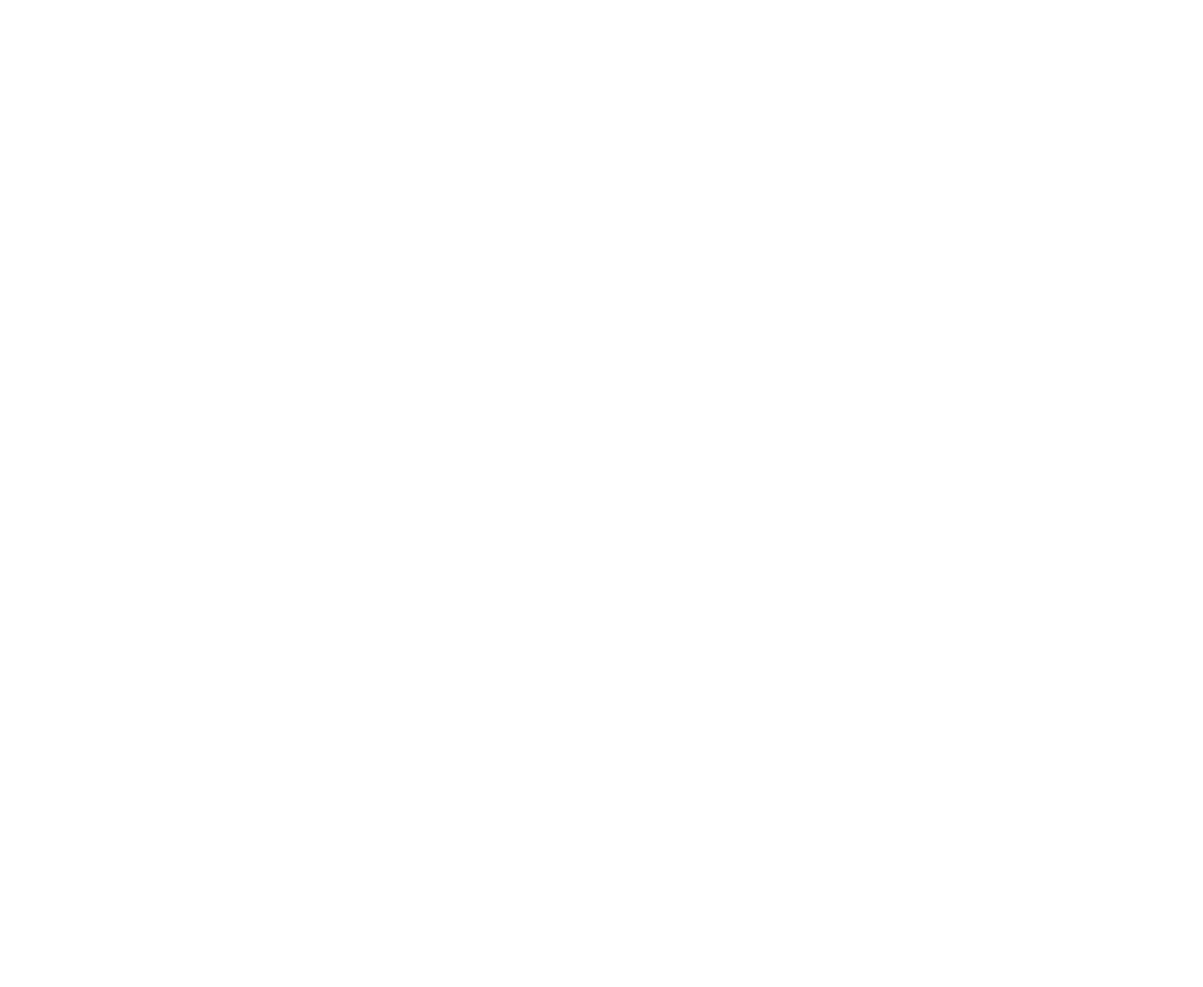
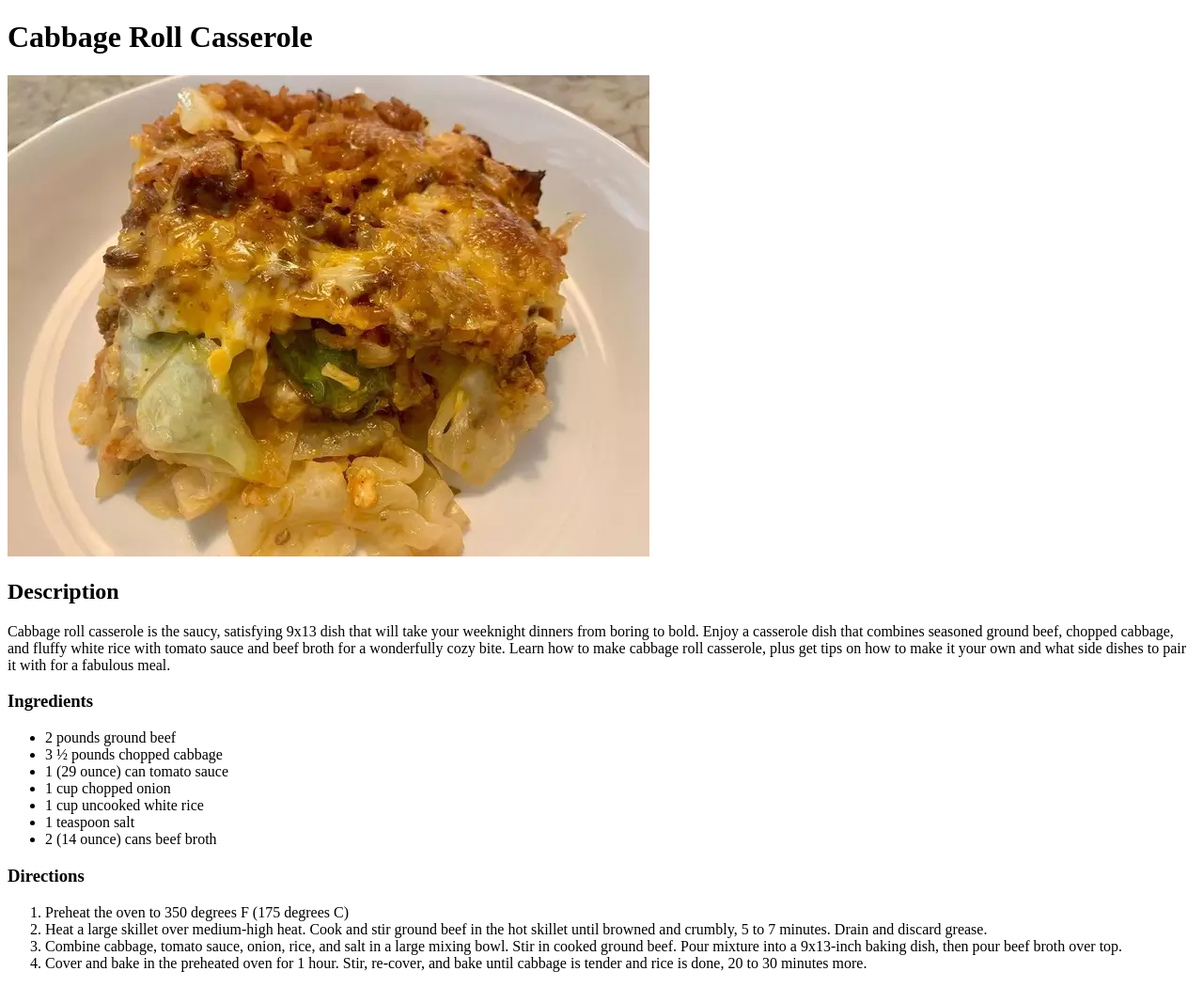
Before and after one commit to Santa002/odin-recipes, a plain HTML site: page recipes/cabbageCasserole.html in a window 1280 px wide. Shown: the whole page at 94% size. Before the commit the page ends 800 px from the top, so only its background shows below. Drawn offline with Linux system fonts and the light colour scheme.

Commit message:
Finished cabbage page and index page

```diff
--- a/recipes/cabbageCasserole.html
+++ b/recipes/cabbageCasserole.html
@@ -0,0 +1,39 @@
+<!DOCTYPE html>
+<html lang="en">
+<head>
+  <meta charset="UTF-8">
+  <meta http-equiv="X-UA-Compatible" content="IE=edge">
+  <meta name="viewport" content="width=device-width, initial-scale=1.0">
+  <title>Cabbage Roll Casserole</title>
+</head>
+<body>
+  <h1>Cabbage Roll Casserole</h1>
+  <img src="../images/cabbageCasserole.webp" alt="Cabbage Roll Casserole">
+  <br>
+  <h2>Description</h2>
+  <p>Cabbage roll casserole is the saucy, satisfying 9x13 dish that will take your weeknight dinners from boring to bold. Enjoy a casserole dish that combines seasoned ground beef, chopped cabbage, and fluffy white rice with tomato sauce and beef broth for a wonderfully cozy bite. Learn how to make cabbage roll casserole, plus get tips on how to make it your own and what side dishes to pair it with for a fabulous meal.</p>
+  <h3>Ingredients</h3>
+  <ul>
+    <li>2 pounds ground beef</li>
+
+    <li>3 ½ pounds chopped cabbage</li>
+
+    <li>1 (29 ounce) can tomato sauce</li>
+
+    <li>1 cup chopped onion</li>
+
+    <li>1 cup uncooked white rice</li>
+
+    <li>1 teaspoon salt</li>
+
+    <li>2 (14 ounce) cans beef broth</li>
+  </ul>
+  <h3>Directions</h3>
+  <ol>
+    <li>Preheat the oven to 350 degrees F (175 degrees C)</li>
+    <li>Heat a large skillet over medium-high heat. Cook and stir ground beef in the hot skillet until browned and crumbly, 5 to 7 minutes. Drain and discard grease.</li>
+    <li>Combine cabbage, tomato sauce, onion, rice, and salt in a large mixing bowl. Stir in cooked ground beef. Pour mixture into a 9x13-inch baking dish, then pour beef broth over top.</li>
+    <li>Cover and bake in the preheated oven for 1 hour. Stir, re-cover, and bake until cabbage is tender and rice is done, 20 to 30 minutes more.</li>
+  </ol>
+</body>
+</html>
```
Also changed, not shown: index.html (+1 -1 lines), images/cabbageCasserole.webp (added).
